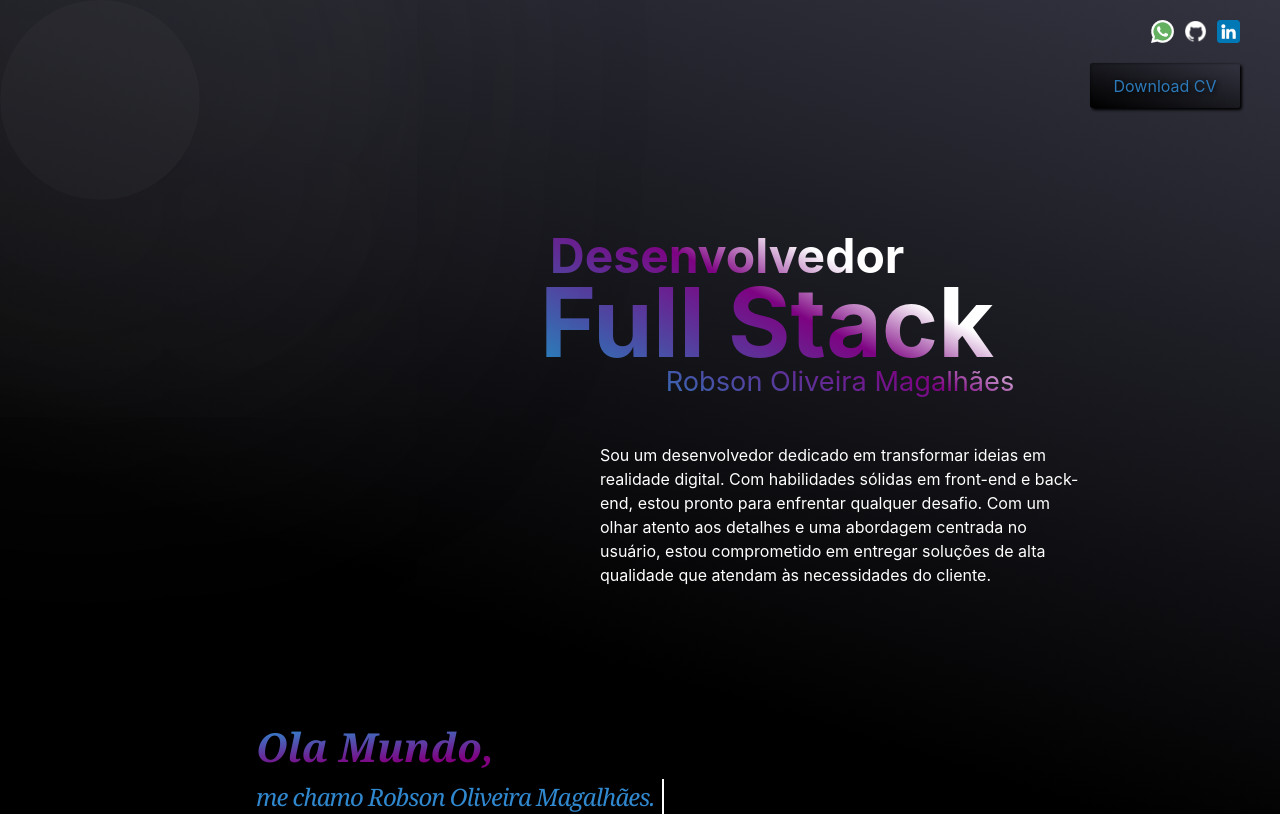
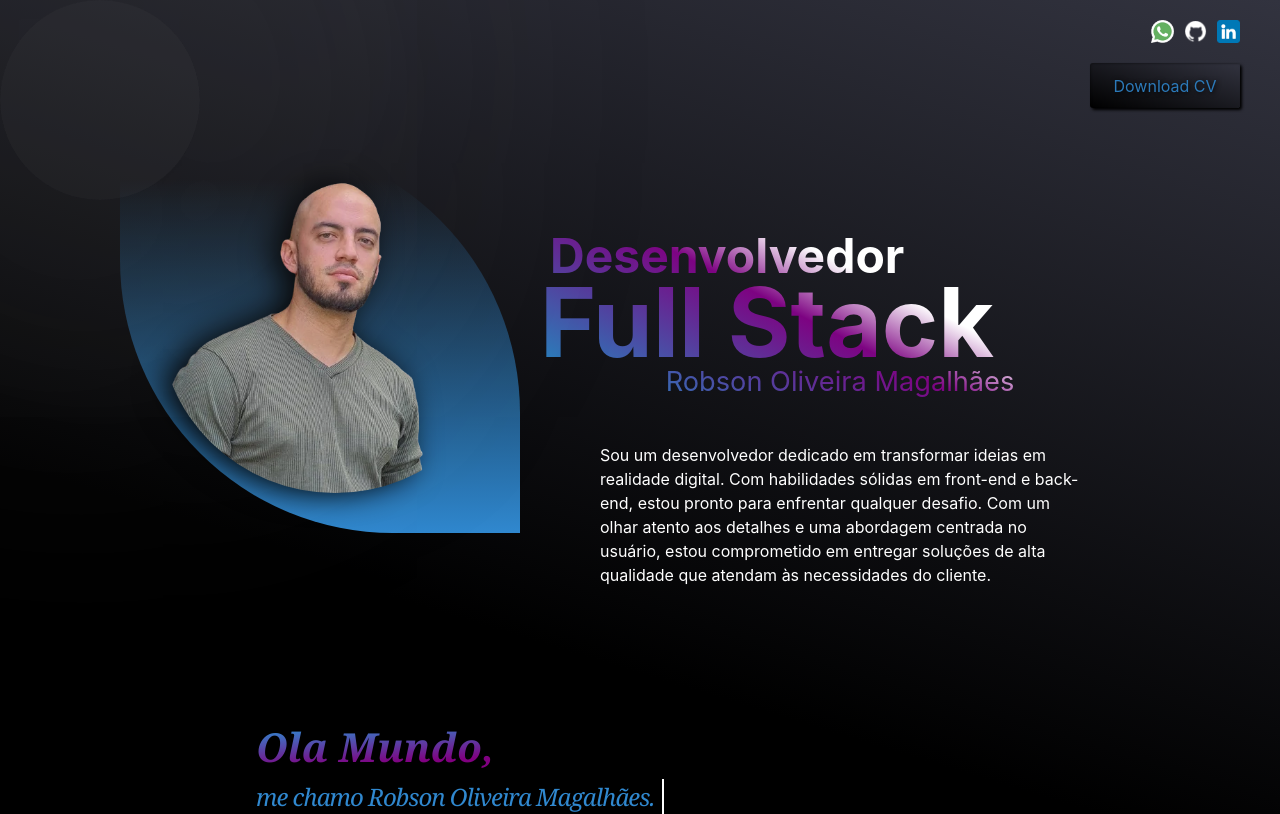
Before and after one commit to robson-magalhaes/portfolio, a React (Vite) app: page / in a window 1280 px wide. Shown: the top 814 px of the page. Built offline with nearby package versions, Linux system fonts and the light colour scheme.

Commit message:
criando component pro perfil

```diff
--- /dev/null
+++ b/src/components/Perfil/index.jsx
@@ -0,0 +1,25 @@
+import imgPerfil from '../../assets/image/eu.webp';
+import * as C from './styled';
+
+export const Perfil = () => {
+    return (
+        <>
+            <C.HeaderPerfil>
+                <C.BoxImg>
+                    <C.ImgPerfil src={imgPerfil} alt='Foto de perfil - Robson Oliveira Magalhães' />
+                </C.BoxImg>
+                <C.PerfilApresentacao>
+                    <C.PerfilTitulo>
+                        <h2>Desenvolvedor</h2>
+                        <h1>Full Stack</h1>
+                        <h5>Robson Oliveira Magalhães</h5>
+                    </C.PerfilTitulo>
+                    <C.PerfilDescricao>
+                        Sou um desenvolvedor dedicado em transformar ideias em realidade digital. Com habilidades sólidas em front-end e back-end, estou pronto para enfrentar qualquer desafio. Com um olhar atento aos detalhes e uma abordagem centrada no usuário, estou comprometido em entregar soluções de alta qualidade que atendam às necessidades do cliente.
+                    </C.PerfilDescricao>
+                </C.PerfilApresentacao>
+            </C.HeaderPerfil>
+        </>
+    )
+}
+export default Perfil;
--- /dev/null
+++ b/src/components/Perfil/styled.js
@@ -0,0 +1,85 @@
+import styled,{keyframes} from 'styled-components';
+
+export const HeaderPerfil = styled.div`
+    display: flex;
+    padding: 10px 20px;
+`;
+
+export const PerfilApresentacao = styled.div`
+    padding: 20px;
+    margin-top: 70px;
+    width: 100%;
+    height: 100%;
+        display: flex;
+        flex-direction: column;
+        gap: 40px 0;
+    @media (max-width: 768px) {
+        padding: 0;
+        display: flex;
+        flex-direction: column;
+        gap: 40px 0;
+    }
+`;
+
+export const PerfilDescricao = styled.p`
+    animation: ${keyframes.screenToTop} 2s;
+    font-size: 1rem;
+    color: var(--cor-quarta);
+    align-self: center;
+    width: 80%;
+    height: 100%;
+`
+
+export const PerfilTitulo = styled.div`
+    height: auto;
+    font-weight: bold;
+    color: transparent;
+    background: linear-gradient(27deg, var(--cor-primeira) 10%, var(--cor-terceira) 45%, var(--cor-quarta) 60%);
+    background-clip: text;
+    -webkit-background-clip:text;
+    -ms-background-clip:text;
+
+    & h1{
+        font-size: 6rem;
+        line-height: 60px;
+    }
+
+    & h2{
+        margin-left: 10px;
+        font-size: 3rem;
+    }
+    & h5{
+        text-align: center;
+        margin-top: 10px;
+        font-size: 1.7rem;
+        font-weight: normal;
+    }
+`;
+
+export const BoxImg = styled.div`
+    animation: ${keyframes.screenToRight} 2s;
+    margin-top:10px;
+    background: linear-gradient(to top, #3088cf 0, transparent 90%);
+    border-radius:0px 273px;
+    padding: 10px 10px 40px 40px;
+    max-width: 400px !important;
+    max-height: 400px;
+    width: 100%;
+    height: 100%;
+
+    @media (max-width:780px){
+        display: none;
+        padding: 0;
+        margin: 0;
+    }
+`;
+
+export const ImgPerfil = styled.img`
+    animation: ${keyframes.screenToRight} 3s;
+    border-radius:100%;
+    width: 100%;
+    height: 100%;
+    max-height: 343px;
+    max-width: 350px;
+    filter: drop-shadow(-10px 0 15px #000000);
+`;
--- a/src/pages/SinglePage.jsx
+++ b/src/pages/SinglePage.jsx
@@ -23,6 +23,7 @@ import TextoAnimado from '../components/TextoAnimado';
 import NavMenu from '../components/NavMenu';
 import imgPerfil from '../assets/image/eu.webp';
 import MouseLuz from '../components/MouseLuz';
+import { Perfil } from '../components/Perfil';
 
 
 export const SinglePage = () => {
@@ -96,7 +97,8 @@ export const SinglePage = () => {
       <MouseLuz />
       <C.AreaHeader id="home">
         <NavMenu />
-        <C.HeaderPerfil>
+        <Perfil/>
+        {/* <C.HeaderPerfil>
           <C.BoxImg>
             <C.ImgPerfil src={imgPerfil} alt='Foto de perfil - Robson Oliveira Magalhães' />
           </C.BoxImg>
@@ -110,7 +112,7 @@ export const SinglePage = () => {
               Sou um desenvolvedor dedicado em transformar ideias em realidade digital. Com habilidades sólidas em front-end e back-end, estou pronto para enfrentar qualquer desafio. Com um olhar atento aos detalhes e uma abordagem centrada no usuário, estou comprometido em entregar soluções de alta qualidade que atendam às necessidades do cliente.
             </C.PerfilDescricao>
           </C.PerfilApresentacao>
-        </C.HeaderPerfil>
+        </C.HeaderPerfil> */}
       </C.AreaHeader >
       <TextoAnimado />
       <C.SessaoHabilidades id="sessaoHab">
@@ -186,7 +188,7 @@ export const SinglePage = () => {
 
       <C.FooterContainer id="contato">
         <C.Contato>
-          <p><i className="fa-solid fa-phone"></i> (28) 9 9996-1628</p>
+          <p><i className="fa-solid fa-phone"></i> (28) 99996-1628</p>
           <p><i className="fa-regular fa-envelope"></i> dev.robsonom@hotmail.com</p>
           <C.RedeSociais>
             <Link to='https://api.whatsapp.com/send?phone=5528999961628' target="_blank">
```
